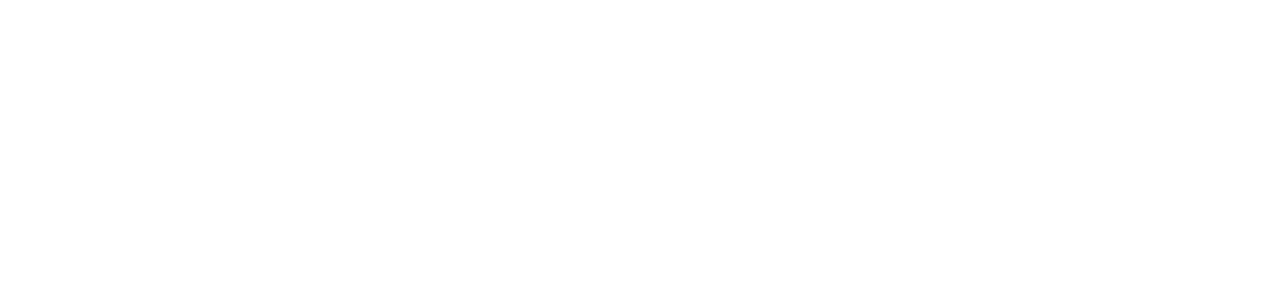
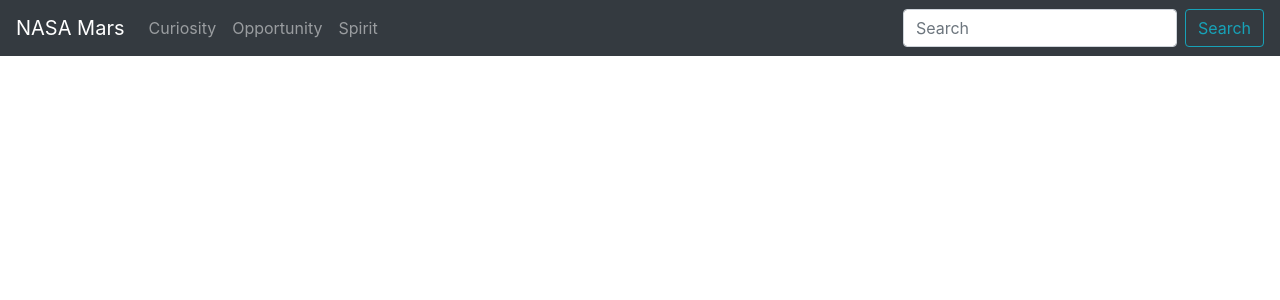
Before and after one commit to ageebc137/nasa-mars, a React (Create React App) app: page / in a window 1280 px wide. Shown: the top 300 px of the page. Built offline with nearby package versions, Linux system fonts and the light colour scheme.

Commit message:
add navigation and icons

```diff
--- a/package.json
+++ b/package.json
@@ -6,7 +6,9 @@
     "@testing-library/jest-dom": "^4.2.4",
     "@testing-library/react": "^9.3.2",
     "@testing-library/user-event": "^7.1.2",
+    "bootstrap": "^4.5.3",
     "react": "^16.14.0",
+    "react-bootstrap": "^1.3.0",
     "react-dom": "^16.14.0",
     "react-router-dom": "^5.2.0",
     "react-scripts": "3.4.3"
--- a/public/index.html
+++ b/public/index.html
@@ -2,7 +2,8 @@
 <html lang="en">
   <head>
     <meta charset="utf-8" />
-    <link rel="icon" href="%PUBLIC_URL%/favicon.ico" />
+    <link rel="icon" href="./nasa-logo.jpg" />
+    <link rel="stylesheet" href="https://stackpath.bootstrapcdn.com/bootstrap/4.3.1/css/bootstrap.min.css" integrity="sha384-ggOyR0iXCbMQv3Xipma34MD+dH/1fQ784/j6cY/iJTQUOhcWr7x9JvoRxT2MZw1T" crossorigin="anonymous">
     <meta name="viewport" content="width=device-width, initial-scale=1" />
     <meta name="theme-color" content="#000000" />
     <meta
@@ -24,7 +25,7 @@
       work correctly both with client-side routing and a non-root public URL.
       Learn how to configure a non-root public URL by running `npm run build`.
     -->
-    <title>React App</title>
+    <title>NASA Mars</title>
   </head>
   <body>
     <noscript>You need to enable JavaScript to run this app.</noscript>
--- a/src/App.js
+++ b/src/App.js
@@ -1,11 +1,12 @@
 import React from 'react';
 import logo from './logo.svg';
+import AppRouter from './router/AppRouter';
 import './App.css';
 
 function App() {
   return (
     <div className="App">
-
+        <AppRouter />
     </div>
   );
 }
--- /dev/null
+++ b/src/components/Header.js
@@ -0,0 +1,25 @@
+import { Navbar, Nav, Form, FormControl, Button } from 'react-bootstrap';
+import React from 'react';
+
+
+function Header() {
+    return (
+        <>
+  <Navbar bg="dark" variant="dark">
+    <Navbar.Brand href="#home">NASA Mars</Navbar.Brand>
+    <Nav className="mr-auto">
+      <Nav.Link href="#home">Curiosity</Nav.Link>
+      <Nav.Link href="#features">Opportunity</Nav.Link>
+      <Nav.Link href="#pricing">Spirit</Nav.Link>
+    </Nav>
+    <Form inline>
+      <FormControl type="text" placeholder="Search" className="mr-sm-2" />
+      <Button variant="outline-info">Search</Button>
+    </Form>
+  </Navbar>
+
+</>
+    )
+}
+
+export default Header;
--- a/src/router/AppRouter.js
+++ b/src/router/AppRouter.js
@@ -1,10 +1,17 @@
 import React, { Component } from 'react';
+import Header from '../components/Header';
 import { BrowserRouter, Switch, Route } from 'react-router-dom';
 
 
 function AppRouter() {
     return (
         <BrowserRouter>
+            <Header></Header>
+            <Switch>
+
+            </Switch>
         </BrowserRouter>
     )
 }
+
+export default AppRouter;
```
Also changed, not shown: public/nasa-logo.jpg (added), 1 other file (tests, documents, lock files or other folders).
